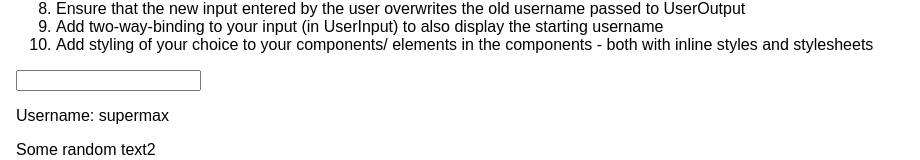
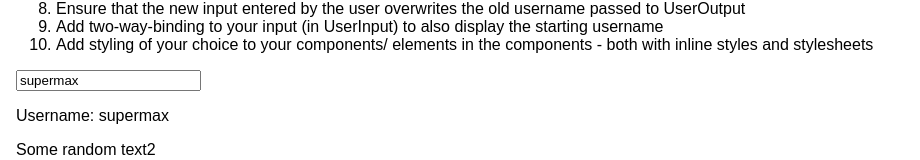
Before and after one commit to vnctwong/RCG, a React (Create React App) app in the folder 4.49/: page / in a window 1280 px wide. Shown: the part 142-302 px from the top of the page, without its empty margins (0-920 px from the left). Built offline with nearby package versions, Linux system fonts and the light colour scheme.

Commit message:
two way binding - make input component show current state as well - add value property, make = props.property - in app.js make property = this.state.key

```diff
--- a/4.49/src/App.js
+++ b/4.49/src/App.js
@@ -30,7 +30,9 @@ class App extends Component {
           <li>Add styling of your choice to your components/ elements in the components - both with inline styles and stylesheets</li>
         </ol>
 
-        <UserInput changed={this.UserInputChangedHandler} />
+        <UserInput
+          changed={this.UserInputChangedHandler}
+          currentName={this.state.username} />
         <UserOutput userName={this.state.username} />
         <UserOutput userName={this.state.username} />
         <UserOutput userName='kek' />
--- a/4.49/src/UserInput/UserInput.js
+++ b/4.49/src/UserInput/UserInput.js
@@ -5,6 +5,7 @@ const userInput = (props) => {
   return <input
     type='text'
     onChange={props.changed}
+    value={props.currentName}
   />;
 
 };
```
